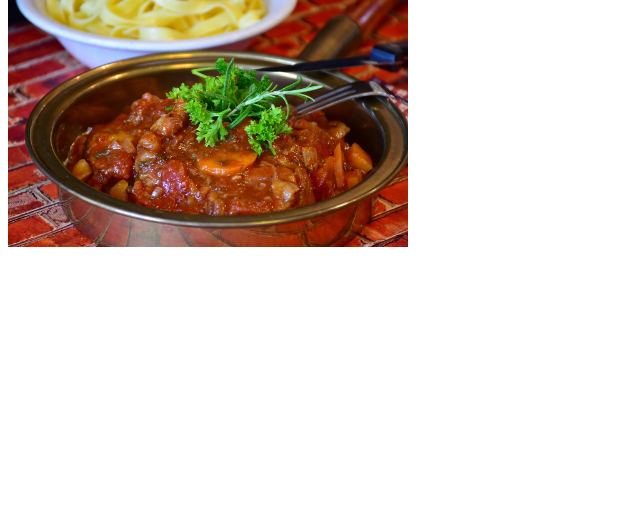
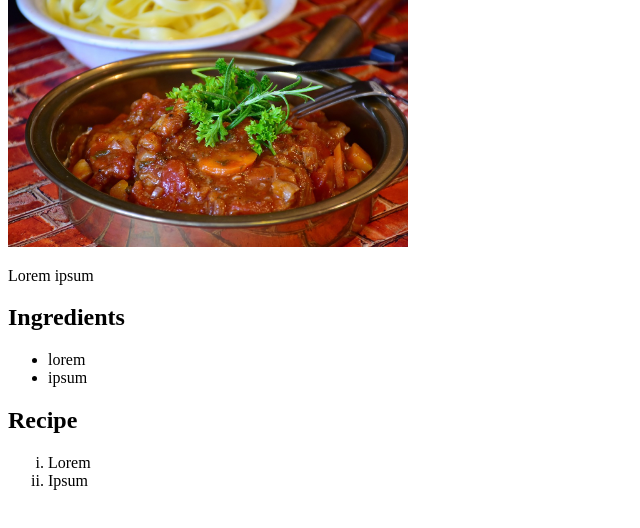
Before and after one commit to jtdbraba/odin-recipes, a plain HTML site: page recipes/ossobuco.html in a window 1280 px wide. Shown: the part 138-666 px from the top of the page, without its empty margins (0-640 px from the left). Drawn offline with Linux system fonts and the light colour scheme.

Commit message:
Lay out structure page

```diff
--- a/recipes/ossobuco.html
+++ b/recipes/ossobuco.html
@@ -8,6 +8,16 @@
 <body>
     <h1 style="font-size:95px; margin: 0px">Ossobuco</h1>
     <img src="../img/ossobuco.jpg" alt="A picture of a plate of ossobuco" width="400">
-
+    <p> Lorem ipsum</p>
+    <h2>Ingredients</h2>
+        <ul>
+            <li>lorem</li>
+            <li>ipsum</li>
+        </ul>
+    <h2>Recipe</h2>
+        <ol type="i">
+            <li>Lorem</li>
+            <li>Ipsum</li>
+        </ol>
 </body>
 </html>
```
